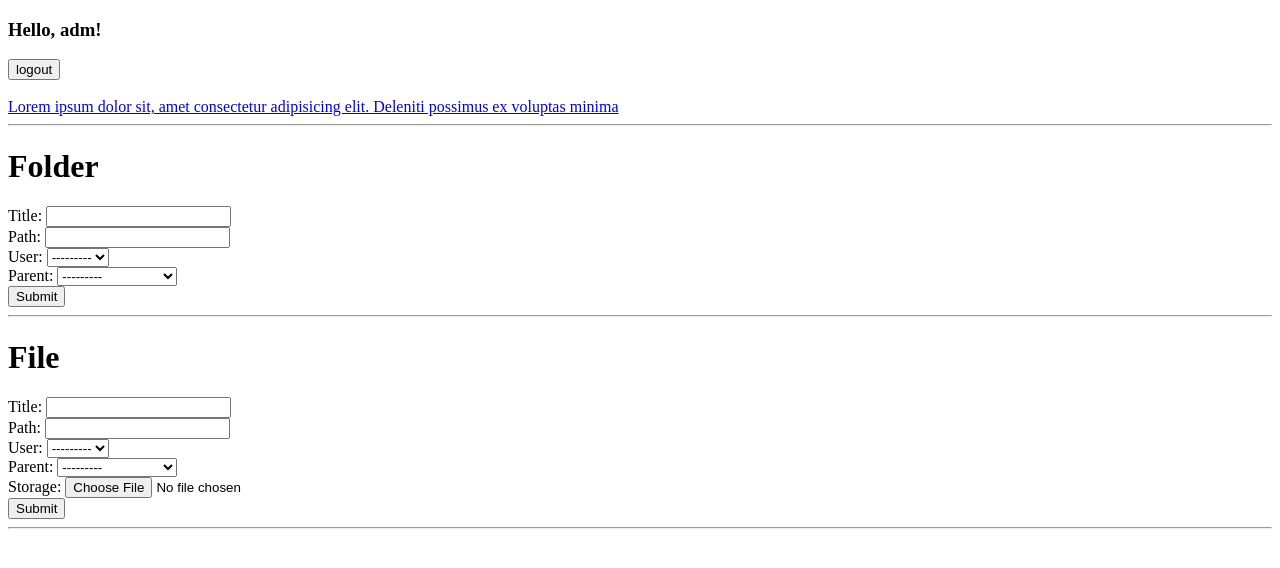
After one commit to JoaoCardosoDev/Project_I, a Django app: page /home/ in a window 1280 px wide. The commit adds this page. Shown: the top 568 px of the page. Run offline with Django 5.2, Linux system fonts and the light colour scheme; a user stored in the database is signed in; data comes from the database, SQL or seed files in the repository; data that the repository does not hold is empty.

Commit message:
Folder & File - views and forms (WIP)

```diff
--- a/filemanager/forms.py
+++ b/filemanager/forms.py
@@ -1,7 +1,12 @@
 from django import forms
-from filemanager.models import Folder
+from filemanager.models import Folder, File
 
 class FolderForm(forms.ModelForm):
     class Meta:
         model = Folder
-        fields = ('title',)
+        fields = "__all__"
+
+class FileForm(forms.ModelForm):
+    class Meta:
+        model = File
+        fields = "__all__"
--- a/filemanager/models.py
+++ b/filemanager/models.py
@@ -7,12 +7,10 @@ class Base(models.Model):
     date = models.DateTimeField(auto_now_add=True)
     title = models.CharField(max_length=30)
     path = models.CharField(max_length=80)
-
-class Root(Base):
     user = models.ForeignKey(get_user_model(), on_delete=models.CASCADE)
 
 class Folder(Base):
-    parent = models.ForeignKey(Root, on_delete=models.CASCADE)
+    parent = models.ForeignKey('Folder', on_delete=models.CASCADE, related_name='folder_children', null=True, blank=True)
 
 class File(Base):
     parent = models.ForeignKey(Folder, on_delete=models.CASCADE)
--- /dev/null
+++ b/filemanager/templates/filemanager/home.html
@@ -0,0 +1,32 @@
+{% extends "filemanager/base.html" %}
+
+{% block 'content' %}
+
+<div class="folder-createcard">
+    <h1>Folder</h1>
+    <form method="post">
+        {% csrf_token %}
+        {{ form }}
+        <input type="submit" value="Submit">
+      </form>
+</div>
+<hr>
+<div class="file-createcard">
+    <h1>File</h1>
+    <form method="post">
+        {% csrf_token %}
+        {{ fileform }}
+        <input type="submit" value="Submit">
+      </form>
+</div>
+<hr>
+    <ul>
+        {% for folder in folders %}
+            <li>{{folder.title}} - {{folder.date}}</li>
+        {% endfor%}
+        {% for file in files %}
+            <li>{{file.title}} - {{file.date}}</li>
+        {% endfor%}
+    </ul>
+
+{% endblock %}
--- a/filemanager/urls.py
+++ b/filemanager/urls.py
@@ -1,8 +1,9 @@
 from django.contrib import admin
 from django.urls import path, include
 from django.contrib.auth.views import LogoutView
-from filemanager.views import create_folder
+from filemanager.views import create_folder, home
 
 urlpatterns = [
-    path("", create_folder, name="index")
+    path("", create_folder, name="index"),
+    path("home/", home, name="home")
 ]
--- a/filemanager/views.py
+++ b/filemanager/views.py
@@ -1,18 +1,44 @@
-from django.shortcuts import render
+from django.shortcuts import render, redirect
 from django.http import HttpResponseRedirect
 from django.urls import reverse
 
-from filemanager.forms import FolderForm
+from filemanager.forms import FolderForm, FileForm
+from filemanager.models import File, Folder
 
 # Create your views here.
 
-# view to see all the current folders
-def landing():
-    return
+def root(request):
+    if request.user.is_authenticated:
+        return redirect('/home/')
+    return render(request, 'filemanager/index.html')
 
-#view inside the folder
-def folder_screen():
-    return
+def home(request):
+    if request.user.is_authenticated:
+
+        if request.method == 'POST':
+            print("method post")
+            form = FolderForm(request.POST)
+            if form.is_valid():
+                print("form valid")
+                folder = form.save()
+                folder.user = request.user
+                folder.path = "default"
+                folder.save()
+                return HttpResponseRedirect(reverse('home'))
+
+        folders = Folder.objects.filter(user=request.user)
+        files = File.objects.filter(user=request.user)
+        form = FolderForm()
+        fileform = FileForm()
+
+        context = {
+            'form': form,
+            'fileform': fileform,
+            'folders': folders,
+            'files': files
+        }
+        return render(request, 'filemanager/home.html', context)
+
 
 def create_folder(request):
     if request.method == 'POST':
@@ -26,6 +52,3 @@ def create_folder(request):
 
     context = {'form': FolderForm()}
     return render(request, 'filemanager/index.html', context)
-
-def root(request):
-    return render(request, 'filemanager/index.html')
```
Also changed, not shown: filemanager/templates/auth/signup.html (+3 -5 lines), README.md, db.sqlite3, filemanager/migrations/0001_initial.py.
